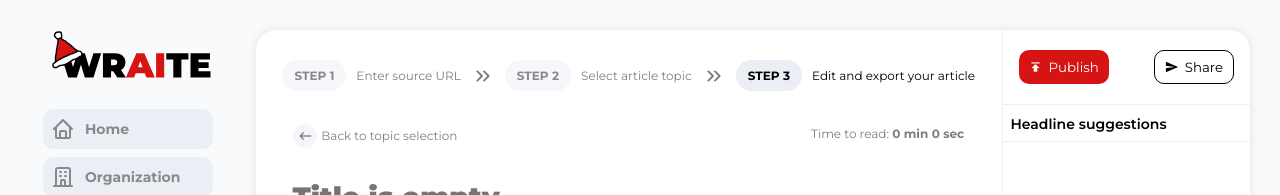
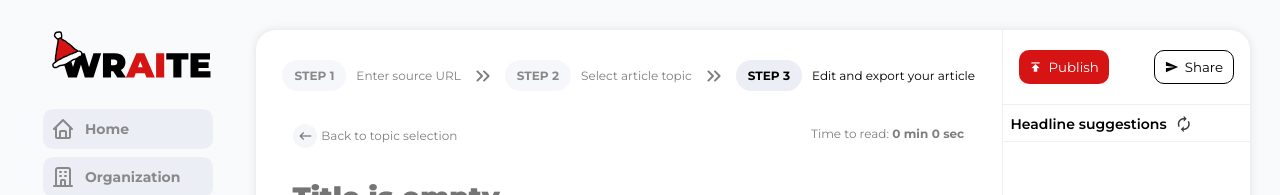
Before and after one commit to News-AIgency/App, a Vue app in the folder frontend/: page /article in a window 1280 px wide. Shown: the top 195 px of the page. Built offline with nearby package versions, Linux system fonts and the light colour scheme.

Commit message:
fix headline, add regenerate headlines suggestions

```diff
--- a/frontend/src/services/ArticleService.ts
+++ b/frontend/src/services/ArticleService.ts
@@ -45,6 +45,17 @@ export default {
       old_article_body: old_article_body,
       current_headline: current_headline,
     })
-  }
+  },
+  regenerateSuggestions(
+    url?: string,
+    selected_topic?: string,
+    old_headlines?: string[],
+  ) {
+    return Api().post('regenerate/headlines', {
+      url: url,
+      selected_topic: selected_topic,
+      old_headlines: old_headlines,
+    })
+  },
 
 }
--- a/frontend/src/stores/articleStore.ts
+++ b/frontend/src/stores/articleStore.ts
@@ -16,6 +16,9 @@ export const useArticleStore = defineStore('article', {
   getters: {
     getTitleSuggestions(): string[] {
       return this.titleSuggestions;
+    },
+    getTitle(): string {
+      return this.title;
     },
     getEngagingText(): string {
       return this.engagingText;
@@ -36,7 +39,7 @@ export const useArticleStore = defineStore('article', {
         this.loading = true;
         const response = await ArticleService.article(this.url, this.selectedTopic)
         this.titleSuggestions = response.data.headlines;
-        this.title = this.titleSuggestions[0];
+        this.title = response.data.headlines[0];
         this.engagingText = response.data.engaging_text;
         this.perex = response.data.perex;
         this.body = response.data.article;
--- a/frontend/src/views/ArticleView.vue
+++ b/frontend/src/views/ArticleView.vue
@@ -72,7 +72,7 @@ Slovensko zaznamenalo historicky najvyšší rast obnoviteľných zdrojov energi
         <button class="btn-secondary btn"><span class="material-icons send"></span>Share</button>
       </div>
       <div class="suggestions-container">
-        <p class="sidebar-label">Headline suggestions</p>
+      <div class="suggestions-label-container"><p class="sidebar-label">Headline suggestions</p><button class=" material-icons regenerate-button" title="Regenerate" @click="regenerateSuggestions">autorenew</button></div>
       <button
           v-for="(suggestion, index) in titleSuggestions"
           :key="index"
@@ -92,6 +92,7 @@ import LoadingSpinner from '../components/LoadingSpinner.vue'
 import AiContent from '@/components/AiContent.vue'
 import ArticleBlock from '@/components/ArticleBlock.vue';
 import SrcUrlBlock from '@/components/SrcUrlBlock.vue';
+import ArticleService from '@/services/ArticleService';
 
 export default {
   setup() {
@@ -120,7 +121,7 @@ export default {
     }
   },
   mounted() {
-    this.titleSuggestions = [...this.articleStore.titleSuggestions]
+    //this.titleSuggestions = [...this.articleStore.titleSuggestions]
     this.tags = [...this.articleStore.tags]
     this.loadFromLocalStorage()
 
@@ -158,6 +159,9 @@ export default {
     },
     genTitleSuggestions(): string[] {
       return this.articleStore.getTitleSuggestions
+    },
+    genTitle(): string {
+      return this.articleStore.getTitle
     },
     genEngagingText(): string {
       return this.articleStore.getEngagingText
@@ -199,7 +203,6 @@ export default {
       target.style.height = `${target.scrollHeight}px`
     },
     loadFromLocalStorage() {
-      this.title = localStorage.getItem('title') || ''
 
       if (localStorage.getItem('titleSuggestions') != null) {
         const savedTitleSuggestions = localStorage.getItem('titleSuggestions')
@@ -207,6 +210,8 @@ export default {
           ? JSON.parse(savedTitleSuggestions)
           : []
       }
+
+      this.title = localStorage.getItem('title') || ''
       this.engagingText = localStorage.getItem('engagingText') || ''
       this.perex = localStorage.getItem('perex') || ''
       this.body = localStorage.getItem('body') || ''
@@ -215,8 +220,8 @@ export default {
         const savedTags = localStorage.getItem('tags')
         this.tags = savedTags ? JSON.parse(savedTags) : []
       }
-      this.articleStore.selectedTopic =
-        localStorage.getItem('selectedTopic') || ''
+
+      this.articleStore.selectedTopic = localStorage.getItem('selectedTopic') || ''
       this.originalUrl = localStorage.getItem('originalUrl') || ''
     },
     exportText() {
@@ -272,17 +277,18 @@ export default {
       this.newTag = ''
       this.isAddingTag = false
     },
-    regenTitleSuggestions() {},
-    regenTitle() {},
-    regenEngagingText() {},
-    regenPerex() {},
-    regenBody() {},
-    regenTags() {},
+    async regenerateSuggestions() {
+      try {
+        const response = await ArticleService.regenerateSuggestions(this.articleStore.url, this.articleStore.selectedTopic, this.articleStore.titleSuggestions)
+
+        this.titleSuggestions = response.data.title_suggestions
+      } catch(error) {
+        console.error(error)
+      }
+
+    },
   },
   watch: {
-    title(newValue) {
-      localStorage.setItem('title', newValue)
-    },
     engagingText(newValue) {
       localStorage.setItem('engagingText', newValue)
     },
@@ -297,6 +303,12 @@ export default {
     },
     titleSuggestions(newValue) {
       localStorage.setItem('titleSuggestions', JSON.stringify(newValue))
+    },
+    title(newValue) {
+      localStorage.setItem('title', newValue)
+    },
+    genTitle(newValue) {
+      this.title = newValue
     },
     genEngagingText(newValue) {
       this.engagingText = newValue
@@ -331,11 +343,6 @@ main {
   padding-bottom: 20px;
 }
 
-.sidebar-label {
-  font-size: 14px;
-  font-weight: 600;
-  padding: 8px 0 0px 8px;
-}
 
 .sidebar-section {
   width: 25%;
@@ -372,6 +379,20 @@ main {
 .suggestions-container {
   padding-bottom: 6px;
   border-bottom: 1px solid var(--color-border);
+}
+
+.suggestions-label-container {
+  display: flex;
+  flex-direction: row;
+  justify-content: start;
+  align-items: center;
+  padding: 8px 0 0px 8px;
+  gap:8px
+}
+
+.sidebar-label {
+  font-size: 14px;
+  font-weight: 600;
 }
 
 /* TEXTAREA */
```
